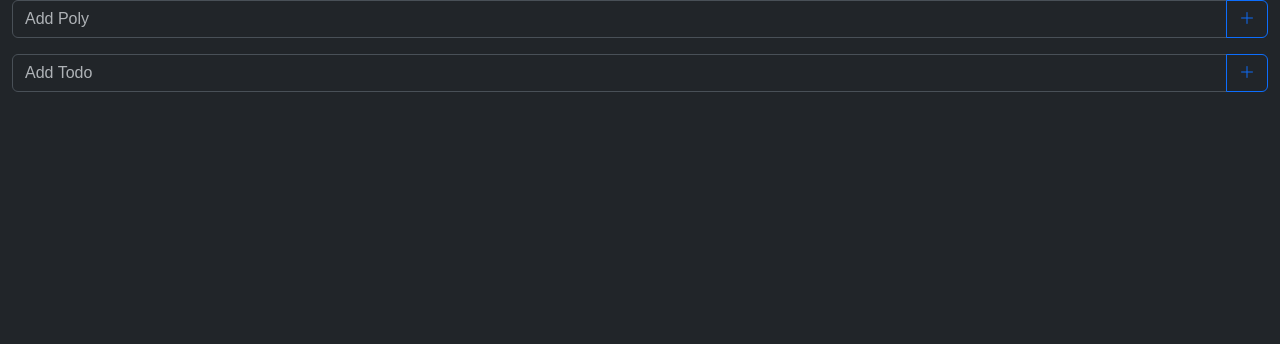
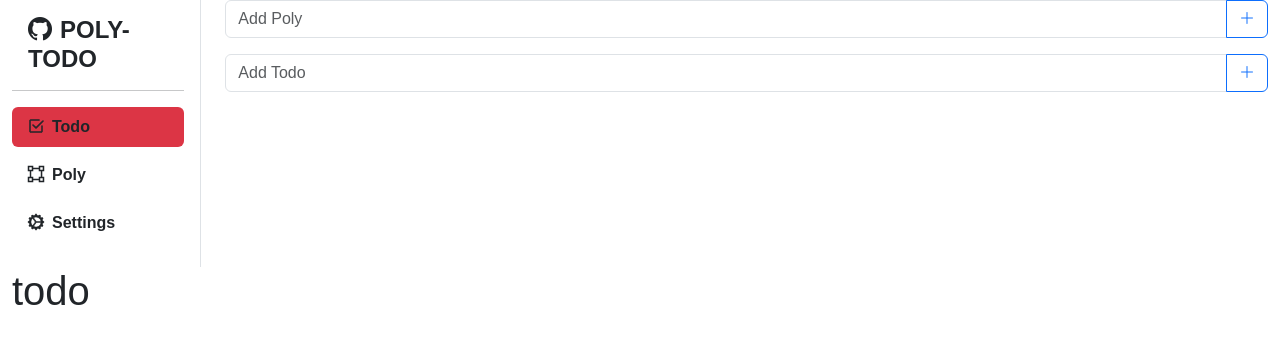
Before and after one commit to yz-dev21/poly-todo, a SvelteKit app: page / in a window 1280 px wide. Shown: the top 344 px of the page. Built offline with nearby package versions, Linux system fonts and the light colour scheme; a web font is replaced by a local one.

Commit message:
(feat-wip) sidebar / do not edit code!

```diff
--- a/src/app.html
+++ b/src/app.html
@@ -1,5 +1,5 @@
 <!doctype html>
-<html lang="en" data-bs-theme="dark">
+<html lang="en" data-bs-theme="light">
 
 <head>
 	<meta charset="utf-8" />
@@ -11,13 +11,14 @@
 	<!-- Bootstrap -->
 	<link href="https://cdn.jsdelivr.net/npm/bootstrap@5.3.3/dist/css/bootstrap.min.css" rel="stylesheet"
 		integrity="sha384-QWTKZyjpPEjISv5WaRU9OFeRpok6YctnYmDr5pNlyT2bRjXh0JMhjY6hW+ALEwIH" crossorigin="anonymous">
-
+	<script src="https://cdn.jsdelivr.net/npm/bootstrap@5.3.3/dist/js/bootstrap.bundle.min.js"
+		integrity="sha384-YvpcrYf0tY3lHB60NNkmXc5s9fDVZLESaAA55NDzOxhy9GkcIdslK1eN7N6jIeHz"
+		crossorigin="anonymous"></script>
 	<!-- Bootstrap Icons -->
 	<link rel="stylesheet" href="https://cdn.jsdelivr.net/npm/bootstrap-icons@1.11.3/font/bootstrap-icons.min.css">
 	<!-- Pretendard Font -->
 	<link rel="stylesheet" as="style" crossorigin
 		href="https://cdn.jsdelivr.net/gh/orioncactus/pretendard@v1.3.9/dist/web/static/pretendard.min.css" />
-
 	%sveltekit.head%
 </head>
 
--- a/src/routes/+page.svelte
+++ b/src/routes/+page.svelte
@@ -1,9 +1,17 @@
 <script>
+	import Sidebar from './sidebar.svelte';
 	import TodoList from './todoList.svelte';
 </script>
 
 <div class="container-fluid">
-	<TodoList />
+	<div class="row">
+		<div class="col-sm-2">
+			<Sidebar />
+		</div>
+		<div class="col">
+			<TodoList />
+		</div>
+	</div>
 </div>
 
 <style>
--- a/src/routes/Sidebar.svelte
+++ b/src/routes/Sidebar.svelte
@@ -1,14 +1,84 @@
 <script>
-
 </script>
 
-<aside>
-	<nav>
-		<ul>
-			<li><a href="/"><i class="bi bi-check2-square"></i></a></li>
-			<li><a href="/"><i class="bi bi-bounding-box"></i></li>
-			<li><a href="/"><i class="bi bi-gear-wide-connected"></i></li>
-			<li><a href="/"><i class="bi bi-github"></i></a></li>
-		</ul>
-	</nav>
-</aside>
+<div class="d-flex flex-sm-column flex-row flex-nowrap sticky-top py-3 pe-3 border-end">
+	<a
+		href="https://github.com/yz-dev21/poly-todo"
+		class="align-items-center link-dark text-decoration-none ps-3"
+		><i class="bi bi-github h4"></i><span class="m-2 h4"><strong>POLY-TODO</strong></span>
+	</a>
+	<hr />
+	<ul class="nav nav-pills nav-fill flex-column mb-auto" role="tablist">
+		<li class="nav-item mb-2">
+			<button
+				class="nav-link btn btn-light link-dark text-start"
+				id="todo_nav"
+				role="tab"
+				data-bs-toggle="tab"
+				aria-selected="true"
+				data-bs-target="#todo_tab"
+				><i class="bi bi-check2-square" id="bold_icon"></i><strong
+					><span class="m-2">Todo</span></strong
+				>
+			</button>
+		</li>
+		<li class="nav-item mb-2">
+			<button
+				class="nav-link btn btn-light link-dark w-100 text-start"
+				id="poly_nav"
+				role="tab"
+				data-bs-toggle="tab"
+				aria-selected="false"
+				data-bs-target="#poly_tab"
+				><i class="bi bi-bounding-box" id="bold_icon"></i><strong
+					><span class="m-2">Poly</span></strong
+				></button
+			>
+		</li>
+		<li class="nav-item mb-2">
+			<button
+				class="nav-link btn btn-light link-dark w-100 text-start"
+				id="settings_nav"
+				role="tab"
+				data-bs-toggle="tab"
+				aria-selected="false"
+				data-bs-target="#settings_tab"
+				><i class="bi bi-gear-wide-connected" id="bold_icon"></i><strong
+					><span class="m-2">Settings</span></strong
+				></button
+			>
+		</li>
+	</ul>
+</div>
+<div class="tab-content">
+	<div
+		class="tab-pane fade show active"
+		id="todo_tab"
+		role="tabpanel"
+		aria-labelledby="todo_nav"
+		tabindex="0"
+	>
+		<h1>todo</h1>
+	</div>
+	<div class="tab-pane fade" id="poly-tab" role="tabpanel" aria-labelledby="poly_nav" tabindex="0">
+		<h1>poly</h1>
+	</div>
+	<div
+		class="tab-pane fade"
+		id="settings_tab"
+		role="tabpanel"
+		aria-labelledby="settings_nav"
+		tabindex="0"
+	>
+		<h1>settings</h1>
+	</div>
+</div>
+
+<style>
+	button[aria-selected='true'] {
+		background-color: var(--bs-danger);
+	}
+	#bold_icon {
+		-webkit-text-stroke-width: 0.5px;
+	}
+</style>
```
